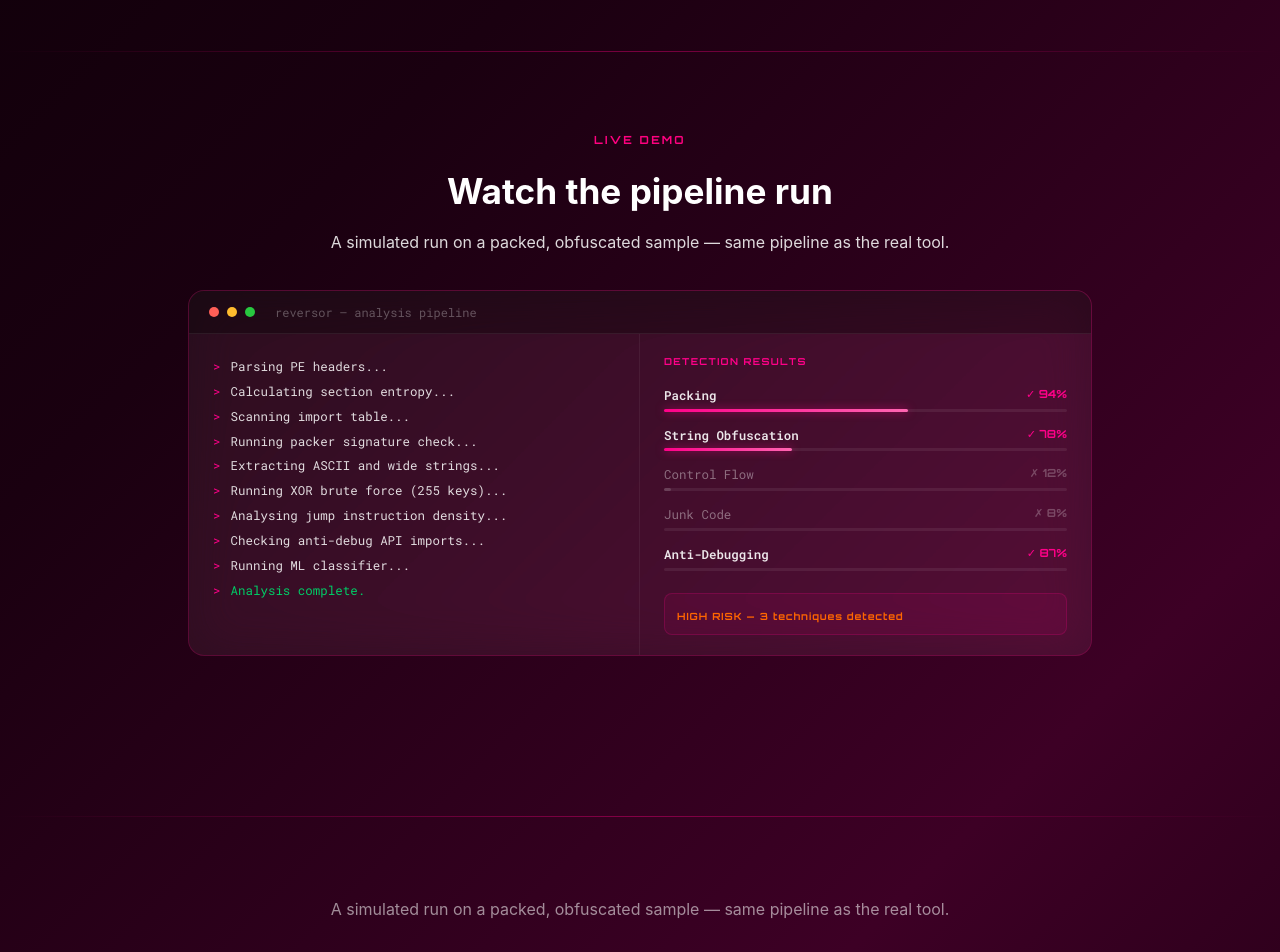
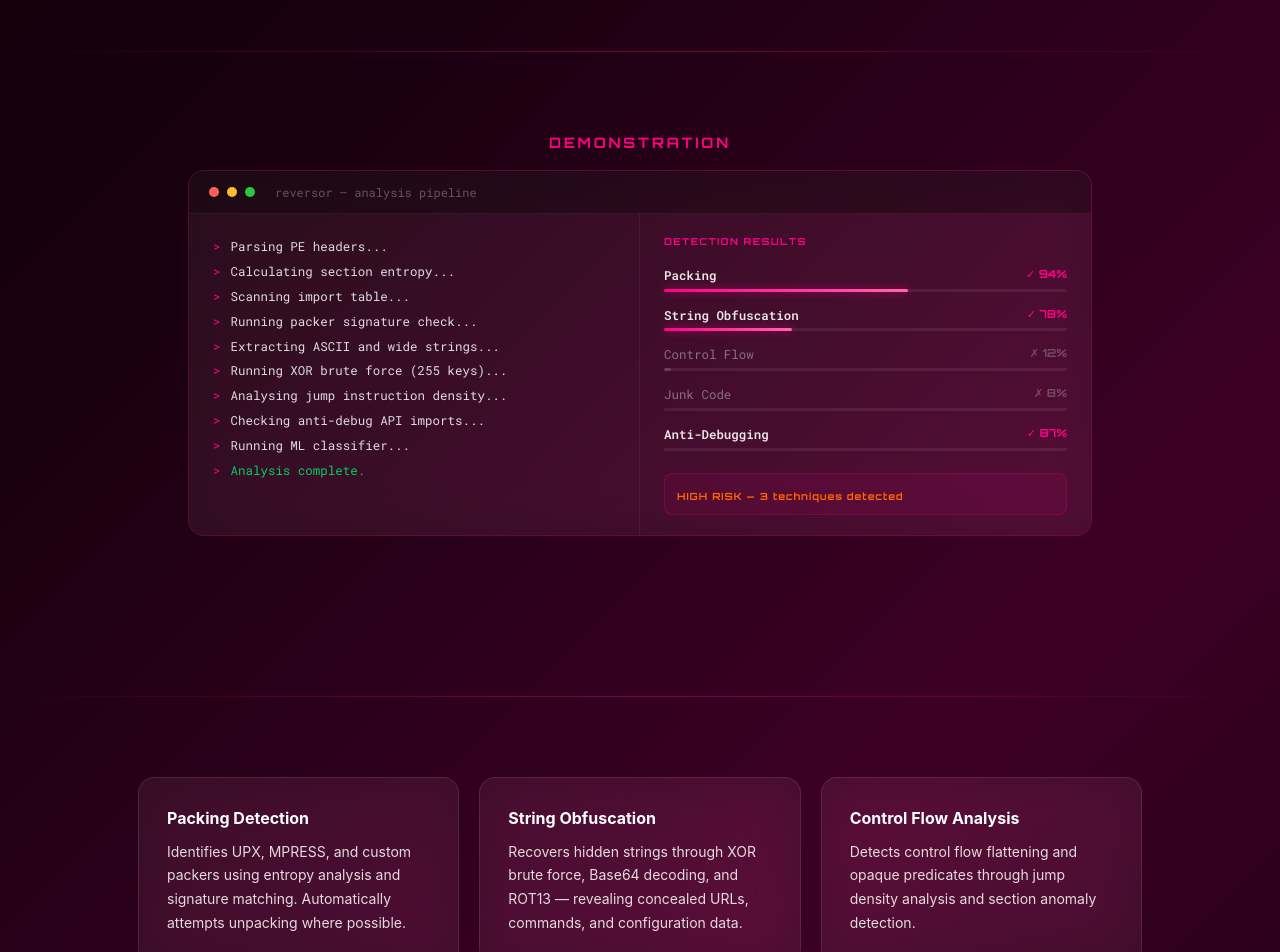
Before and after one commit to areesha-13/deobfuscator, a React (Vite) app in the folder homepage/: page / in a window 1280 px wide. Shown: the part 1280-2232 px from the top of the page. Built offline with nearby package versions, Linux system fonts and the light colour scheme; the HTML template or start-up script is replaced by a standard one.

Commit message:
cleanup2

```diff
--- a/homepage/src/pages/Landing.tsx
+++ b/homepage/src/pages/Landing.tsx
@@ -201,16 +201,13 @@ export default function Landing() {
       <div style={divider} />
 
       <section style={{ padding: "0 48px 80px", maxWidth: 1000, margin: "0 auto" }}>
-        <p style={{ fontFamily: "Orbitron, sans-serif", fontSize: "0.7rem", letterSpacing: "0.2em", color: "#FF0080", marginBottom: 16, textAlign: "center" }}>LIVE DEMO</p>
-        <h2 style={{ fontFamily: "Inter, sans-serif", fontWeight: 700, fontSize: "clamp(1.6rem, 3vw, 2.2rem)", color: "#fff", margin: "0 0 12px", textAlign: "center" }}>Watch the pipeline run</h2>
-        <p style={{ fontFamily: "Inter, sans-serif", fontSize: "1rem", color: "rgba(255,255,255,0.85)", textAlign: "center", margin: "0 0 36px" }}>A simulated run on a packed, obfuscated sample — same pipeline as the real tool.</p>
+        <p style={{ fontFamily: "Orbitron, sans-serif", fontSize: "0.9rem", letterSpacing: "0.2em", color: "#FF0080", marginBottom: 16, textAlign: "center" }}>DEMONSTRATION</p>
         <LiveDemo />
       </section>
 
       <div style={divider} />
 
       <section style={{ padding: "0 48px 80px", maxWidth: 1100, margin: "0 auto" }}>
-        <p style={{ fontFamily: "Inter, sans-serif", fontSize: "1rem", color: "rgba(255,255,255,0.55)", textAlign: "center", margin: "0 0 36px" }}>A simulated run on a packed, obfuscated sample — same pipeline as the real tool.</p>
         <div style={{ display: "grid", gridTemplateColumns: "repeat(auto-fit, minmax(300px, 1fr))", gap: 20 }}>
           {features.map(f => <FeatureCard key={f.title} {...f} />)}
         </div>
```
